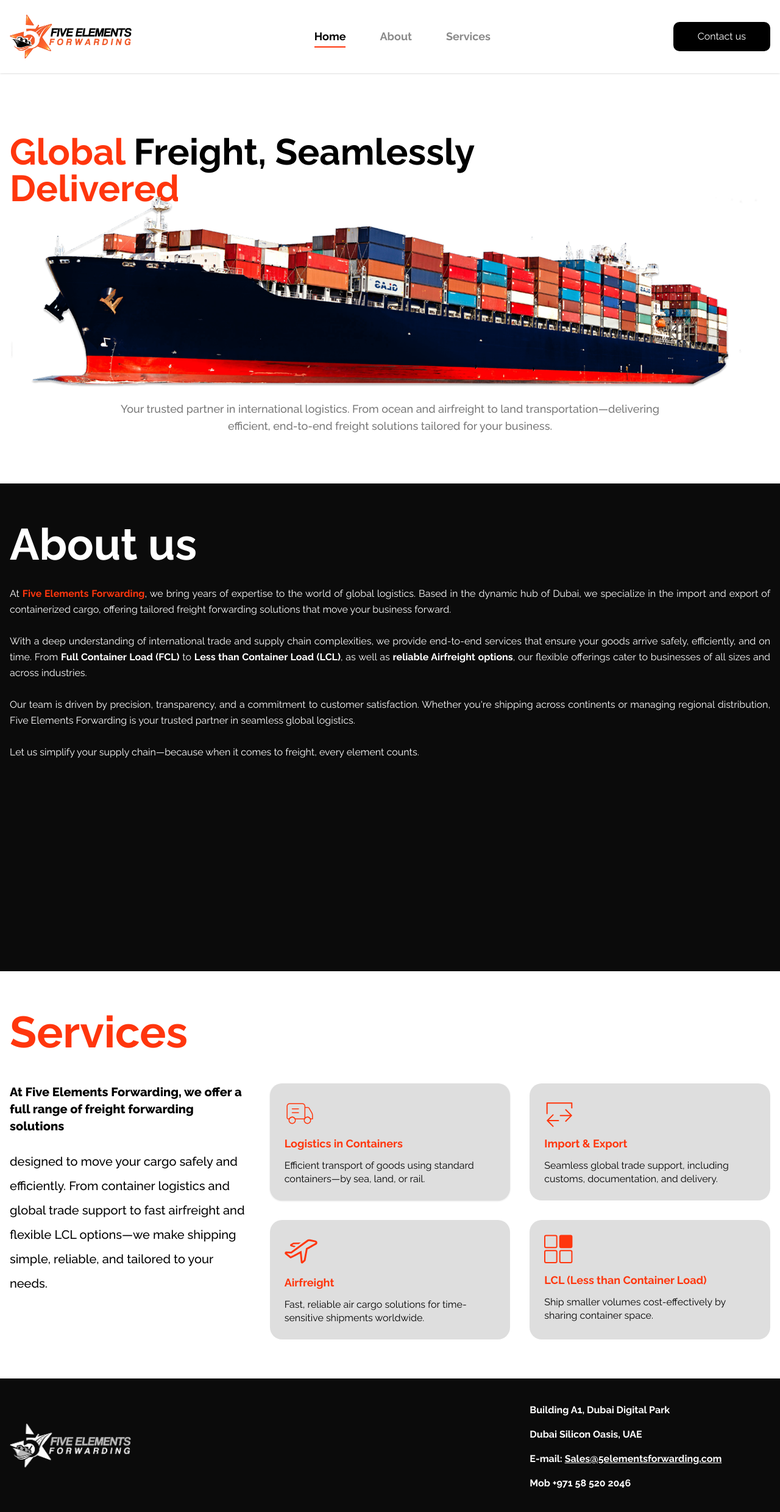
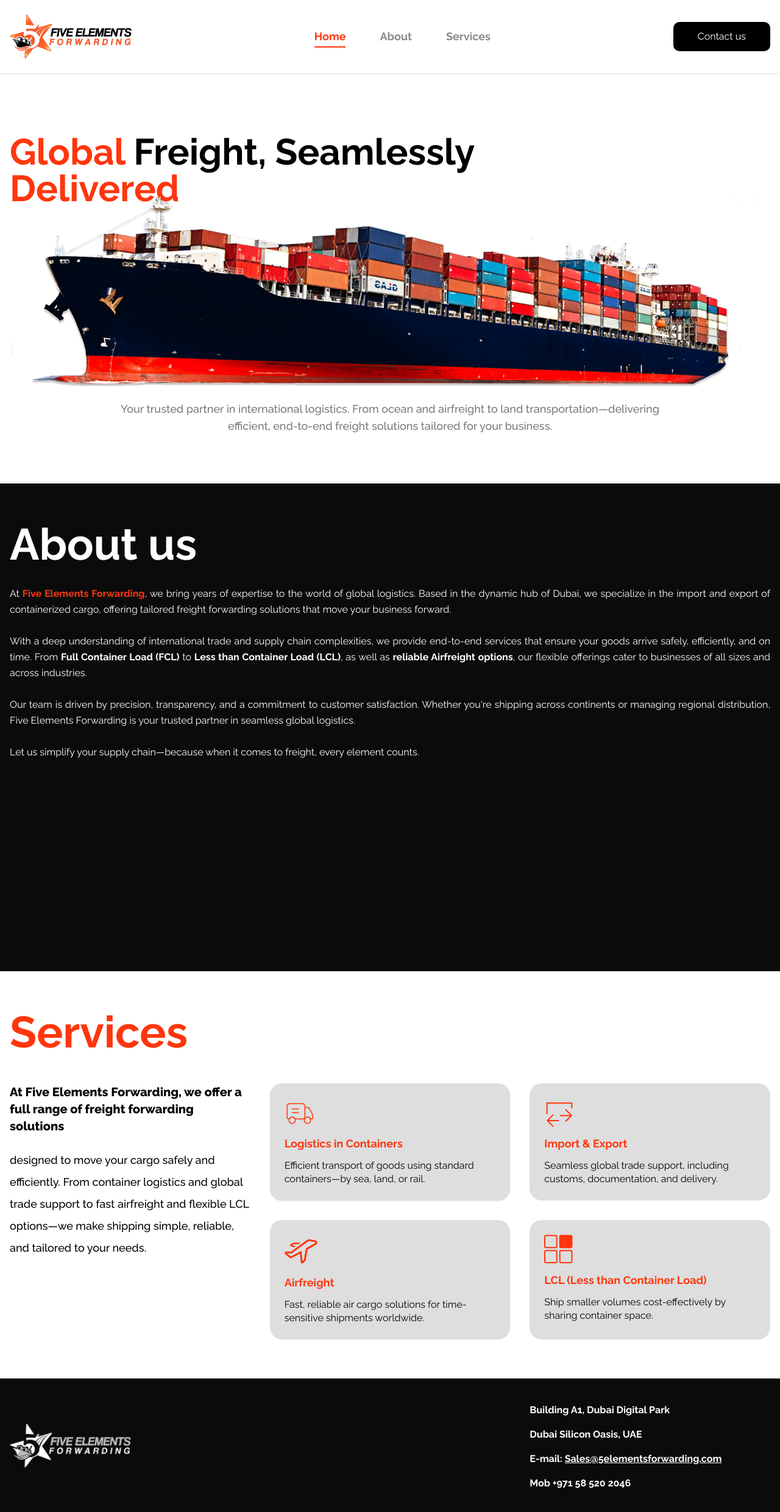
Before and after one commit to AshanHimantha/5elements, a Next.js app: page / in a window 1280 px wide. Shown: the top 2480 px of the page at 61% size. Built offline with nearby package versions, Linux system fonts and the light colour scheme.

Commit message:
Refactor navigation and image components for improved structure and styling

```diff
--- a/app/page.js
+++ b/app/page.js
@@ -60,13 +60,10 @@ export default function Home() {
       <div className="fixed top-0 left-0 right-0 z-50 w-full bg-white shadow-sm">
         <header className="container mx-auto px-4 py-6 flex md:flex-row justify-between items-center">
           <div className="self-start w-full md:w-auto">
-            <Image
+            <img
               src="/logo.png"
               alt="Logo"
-              width={200}
-              height={60}
               className="w-[150px] md:w-[200px] h-auto"
-              priority
             />
           </div>
 
@@ -84,26 +81,32 @@ export default function Home() {
           {/* Desktop Navigation */}
           <div className="hidden md:flex md:flex-row items-center gap-8">
             <nav className="flex items-center gap-14 mb-0">
+              <div className="group">
                 <div
-                className={`text-lg font-bold font-raleway cursor-pointer relative ${activeSection === 'hero' ? 'text-black' : 'text-[#8a8a8a]'} hover:text-[#ff360d] transition-colors duration-300`}
+                  className={`text-lg font-bold font-raleway cursor-pointer relative ${activeSection === 'hero' ? 'text-[#ff360d]' : 'text-[#8a8a8a]'} hover:text-[#ff360d] transition-colors duration-300`}
                   onClick={() => scrollToSection('hero')}
                 >
                   Home
                   <span className={`absolute left-0 bottom-[-4px] h-[2px] bg-[#ff360d] transition-all duration-300 ${activeSection === 'hero' ? 'w-full' : 'w-0'} group-hover:w-full`}></span>
                 </div>
+              </div>
+              <div className="group">
                 <div
-                className={`text-lg font-bold font-raleway cursor-pointer relative ${activeSection === 'about' ? 'text-black' : 'text-[#8a8a8a]'} hover:text-[#ff360d] transition-colors duration-300`}
+                  className={`text-lg font-bold font-raleway cursor-pointer relative ${activeSection === 'about' ? 'text-[#ff360d]' : 'text-[#8a8a8a]'} hover:text-[#ff360d] transition-colors duration-300`}
                   onClick={() => scrollToSection('about')}
                 >
                   About
                   <span className={`absolute left-0 bottom-[-4px] h-[2px] bg-[#ff360d] transition-all duration-300 ${activeSection === 'about' ? 'w-full' : 'w-0'} group-hover:w-full`}></span>
                 </div>
+              </div>
+              <div className="group">
                 <div
-                className={`text-lg font-bold font-raleway cursor-pointer relative ${activeSection === 'services' ? 'text-black' : 'text-[#8a8a8a]'} hover:text-[#ff360d] transition-colors duration-300`}
+                  className={`text-lg font-bold font-raleway cursor-pointer relative ${activeSection === 'services' ? 'text-[#ff360d]' : 'text-[#8a8a8a]'} hover:text-[#ff360d] transition-colors duration-300`}
                   onClick={() => scrollToSection('services')}
                 >
                   Services
                   <span className={`absolute left-0 bottom-[-4px] h-[2px] bg-[#ff360d] transition-all duration-300 ${activeSection === 'services' ? 'w-full' : 'w-0'} group-hover:w-full`}></span>
+                </div>
               </div>
             </nav>
           </div>
@@ -197,7 +200,7 @@ export default function Home() {
                 <p className="text-xl font-extrabold font-raleway mb-6 ">
                   At Five Elements Forwarding, we offer a full range of freight forwarding solutions
                 </p>
-                <p className="text-xl  font-medium font-raleway leading-loose text-center md:text-left">
+                <p className="text-base md:text-lg font-medium font-raleway leading-loose text-center md:text-left">
                   designed to move your cargo safely and efficiently. From container logistics and global trade support to fast airfreight and flexible LCL options—we make shipping simple, reliable, and tailored to your needs.
                 </p>
               </div>
```
Lines whose indentation alone changed are shown as unchanged.
